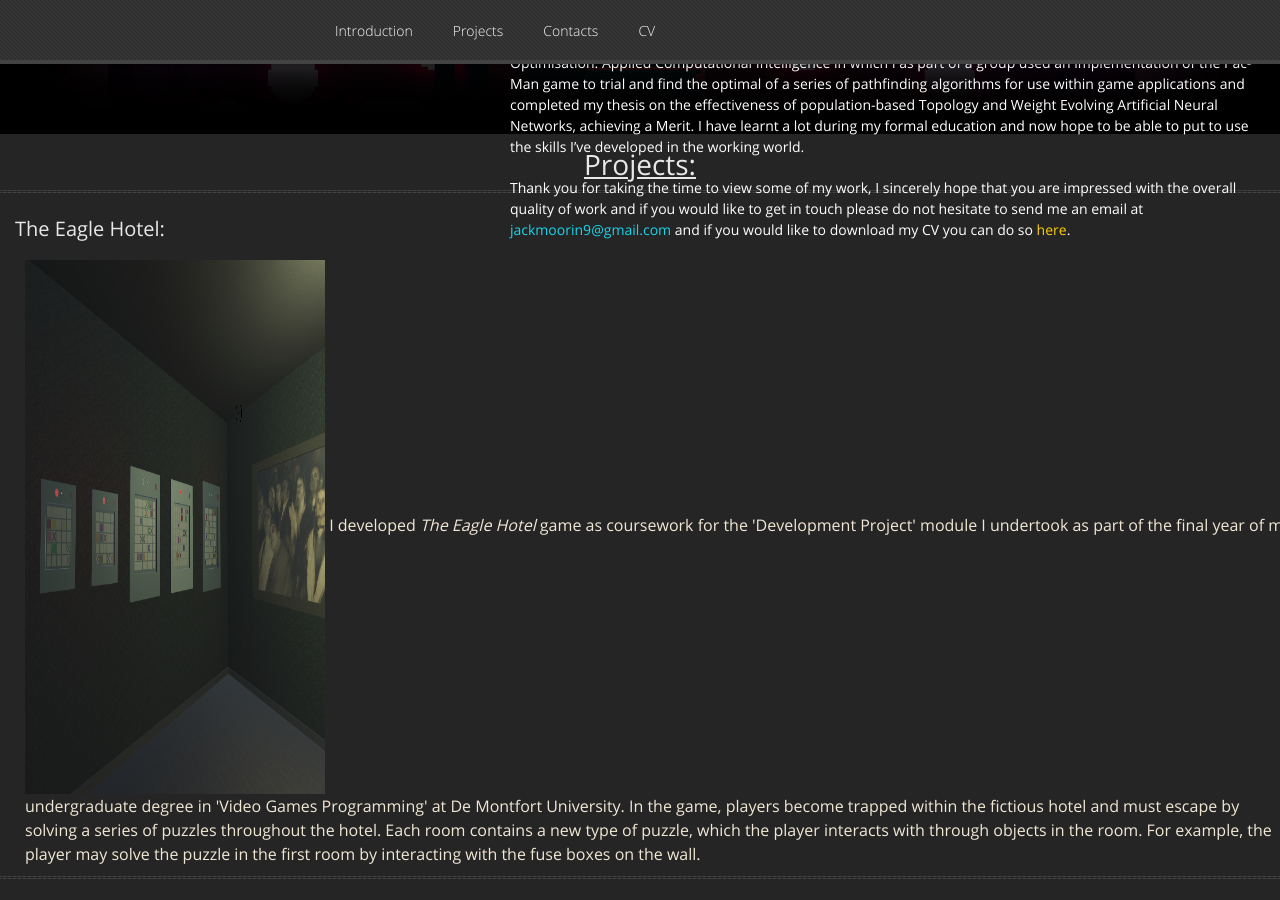
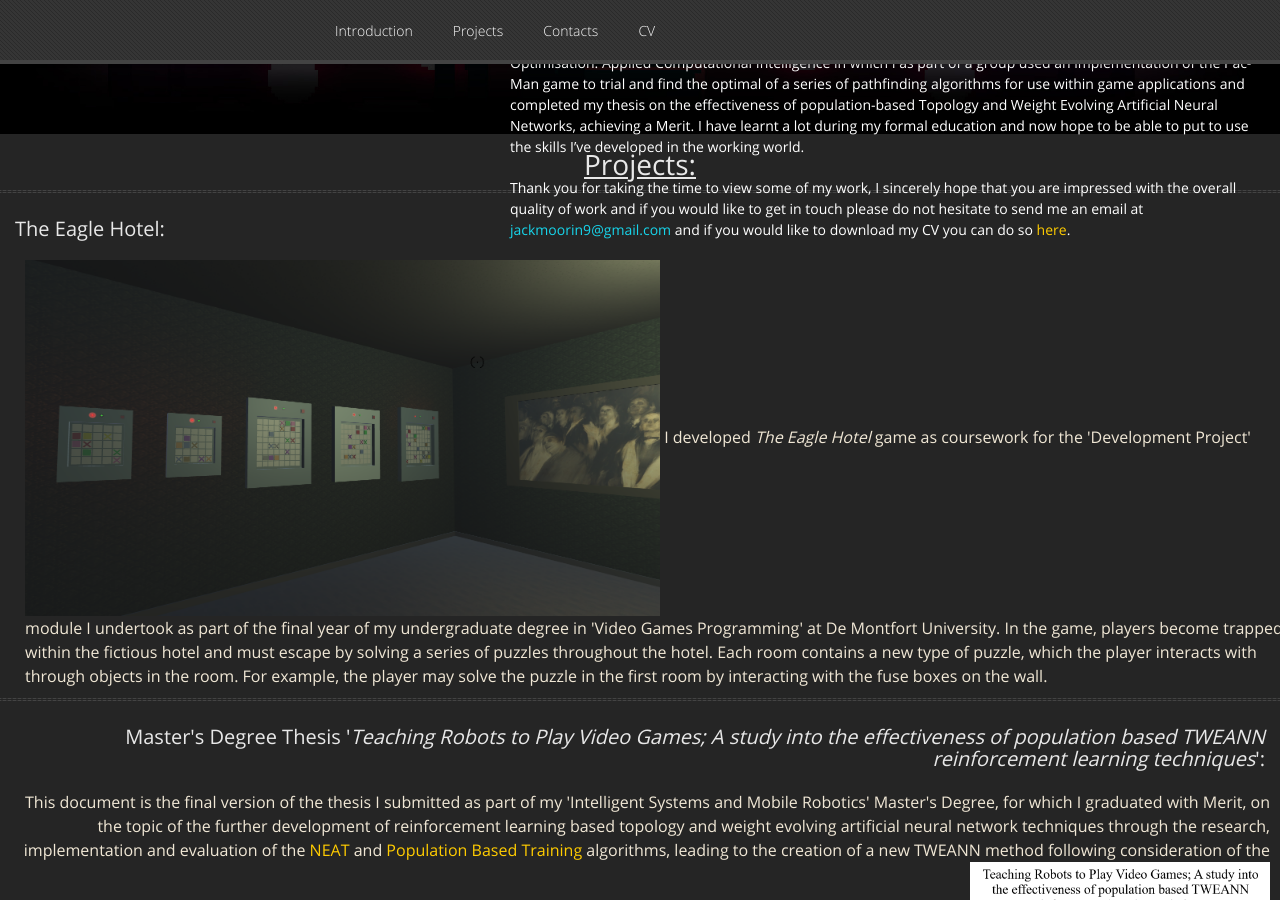
Before and after one commit to GamesProgrammingGrad2021/GamesProgrammingGrad2021.github.io, a Jekyll site: the page built from index.md, in a window 1280 px wide and 900 px high, scrolled down 973 px. Built offline with Jekyll 4.4.1, drawn with Linux system fonts in a browser that asks for light colours; nearby versions of some CDN libraries; our own code applies the rules of GitHub Pages for plain Markdown files.

Commit message:
Update default.html

```diff
--- a/_layouts/default.html
+++ b/_layouts/default.html
@@ -123,7 +123,7 @@
 			<h2 style="padding-top:5px; padding-left: 15px; padding-bottom: 10px; text-align: left; font-size: 20px;">The Eagle Hotel:</h2>
 			<div style="display: flex; align-items: center; width: 100%; margin-bottom: 10px; padding-left: 15px;">
 				<div style="margin-left: 10px; font-size: 16px; text-align: left;">
-				<img src="Eagle Hotel Thumbnail.png" alt="Eagle Hotel Thumbnail" style="height: 534px; width: 300px; vertical-align: middle;">
+				<img src="Eagle Hotel Thumbnail.png" alt="Eagle Hotel Thumbnail" style="height: 50%; width: 50%; vertical-align: middle;">
 				I developed <i>The Eagle Hotel</i> game as coursework for the 'Development Project' module I undertook as part of the final year of my
 				undergraduate degree in 'Video Games Programming' at De Montfort University. In the game, players become trapped within the fictious hotel
 				and must escape by solving a series of puzzles throughout the hotel. Each room contains a new type of puzzle, which the player interacts
```
